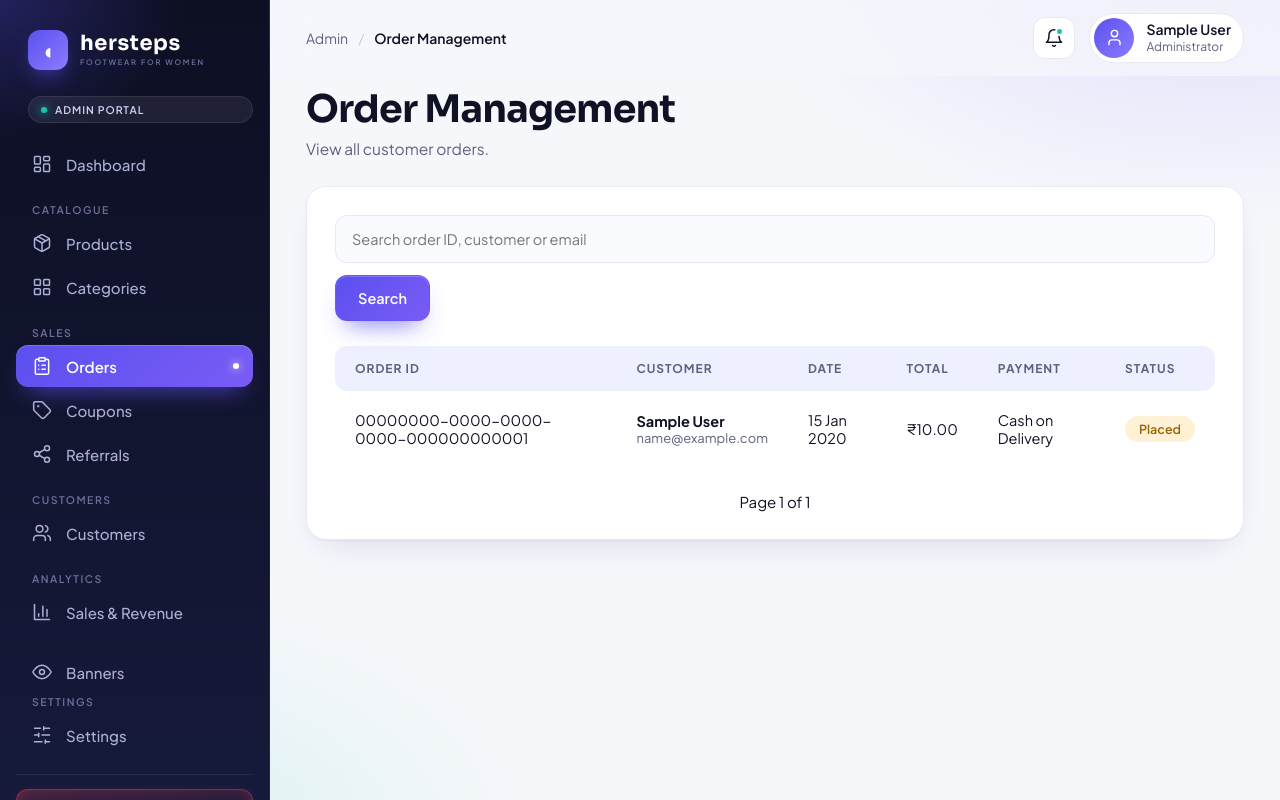
After one commit to Anaghaanu98/Hersteps, a Django app: page /admin-panel/orders/ in a window 1280 px wide. The commit adds this page. Run offline with Django 5.2, Linux system fonts and the light colour scheme; a user stored in the database is signed in; tables that the repository leaves empty hold one stand-in row (values such as "Sample post").

```diff
--- a/admin_panel/templates/admin_panel/admin_base.html
+++ b/admin_panel/templates/admin_panel/admin_base.html
@@ -736,7 +736,7 @@
 
                 <div class="nav-group">
                     <p class="nav-label">Sales</p>
-                    <a class="nav-link" data-nav="orders" href="{{ u_orders|default:'#' }}">
+                    <a class="nav-link" data-nav="orders" href="{% url 'admin_panel:order_list' %}">
                         <svg class="icon" aria-hidden="true"><use href="#i-orders"/></svg><span>Orders</span>
                     </a>
                     <a class="nav-link" data-nav="coupons" href="{{ u_coupons|default:'#' }}">
--- /dev/null
+++ b/admin_panel/templates/admin_panel/order_list.html
@@ -0,0 +1,84 @@
+{% extends "admin_panel/admin_base.html" %}
+
+{% block title %}Order Management{% endblock %}
+{% block nav_active %}orders{% endblock %}
+{% block breadcrumb %}Order Management{% endblock %}
+
+{% block content %}
+
+<header class="page-head">
+    <div>
+        <h1 class="page-title">Order Management</h1>
+        <p class="page-subtitle">View all customer orders.</p>
+    </div>
+</header>
+
+<section class="card">
+
+    <form method="get" style="margin-bottom:25px;">
+        <input
+            type="search"
+            name="q"
+            value="{{ search_query }}"
+            placeholder="Search order ID, customer or email"
+            class="form-input"
+        >
+        <button type="submit" class="btn btn-primary" style="margin-top:12px;">
+            Search
+        </button>
+    </form>
+
+    <div class="table-wrap">
+        <table class="data-table">
+            <thead>
+                <tr>
+                    <th>Order ID</th>
+                    <th>Customer</th>
+                    <th>Date</th>
+                    <th>Total</th>
+                    <th>Payment</th>
+                    <th>Status</th>
+                </tr>
+            </thead>
+
+            <tbody>
+                {% for order in orders %}
+                <tr>
+                    <td>{{ order.order_id }}</td>
+                    <td>
+                        <strong>{{ order.full_name }}</strong>
+                        <span class="cell-sub">{{ order.user.email }}</span>
+                    </td>
+                    <td>{{ order.created_at|date:"d M Y" }}</td>
+                    <td>₹{{ order.total_amount|floatformat:2 }}</td>
+                    <td>{{ order.get_payment_method_display }}</td>
+                    <td>
+                        <span class="pill pill-warn">
+                            {{ order.get_order_status_display }}
+                        </span>
+                    </td>
+                </tr>
+                {% empty %}
+                <tr>
+                    <td colspan="6">No orders found.</td>
+                </tr>
+                {% endfor %}
+            </tbody>
+        </table>
+    </div>
+
+    <div style="display:flex;gap:18px;justify-content:center;margin-top:25px;">
+        {% if page_obj.has_previous %}
+            <a href="?q={{ search_query|urlencode }}&page={{ page_obj.previous_page_number }}">Previous</a>
+        {% endif %}
+
+        <span>Page {{ page_obj.number }} of {{ page_obj.paginator.num_pages }}</span>
+
+        {% if page_obj.has_next %}
+            <a href="?q={{ search_query|urlencode }}&page={{ page_obj.next_page_number }}">Next</a>
+        {% endif %}
+    </div>
+
+</section>
+
+{% endblock %}
--- a/admin_panel/urls.py
+++ b/admin_panel/urls.py
@@ -1,5 +1,5 @@
 from django.urls import path
-from .views import admin_views,categories_views,products_views,banner_views
+from .views import admin_views,categories_views,products_views,banner_views,orders_views
 app_name='admin_panel'
 urlpatterns = [
     path('',admin_views.admin_login_view,name='admin_login'),
@@ -22,5 +22,7 @@ urlpatterns = [
     path("products/toggle-status/<uuid:product_uuid>/",products_views.toggle_product_status,name="toggle_product_status"),
     path("products/<str:product_uuid>/variants/edit/",products_views.edit_product_variants,name="edit_product_variants",),
     path('users/<int:user_id>/toggle-status/',admin_views.toggle_user_status_view,name='toggle_user_status'),
+
+    path("orders/", orders_views.order_list, name="order_list"),
     path('logout/',admin_views.admin_logout_view,name='admin_logout')
 ]
--- /dev/null
+++ b/admin_panel/views/orders_views.py
@@ -0,0 +1,42 @@
+from django.contrib.admin.views.decorators import staff_member_required
+from django.core.paginator import Paginator
+from django.shortcuts import render
+from django.db.models import Q
+
+from orders.models import Order
+
+
+@staff_member_required(login_url="admin_panel:admin_login")
+def order_list(request):
+
+    orders = Order.objects.select_related("user").order_by("-created_at")
+
+    search_query = request.GET.get("q", "").strip()
+
+    if search_query:
+        filters = (
+            Q(full_name__icontains=search_query)
+            | Q(user__email__icontains=search_query)
+        )
+
+        try:
+            import uuid
+            order_uuid = uuid.UUID(search_query)
+            filters |= Q(order_id=order_uuid)
+        except (ValueError, AttributeError):
+            pass
+
+        orders = orders.filter(filters)
+
+    paginator = Paginator(orders, 10)
+    page_obj = paginator.get_page(request.GET.get("page"))
+
+    return render(
+        request,
+        "admin_panel/order_list.html",
+        {
+            "orders": page_obj,
+            "page_obj": page_obj,
+            "search_query": search_query,
+        }
+    )
```
Also changed, not shown: orders/templates/orders/order_success.html (+35 -1 lines), orders/models.py (line endings or trailing spaces).
